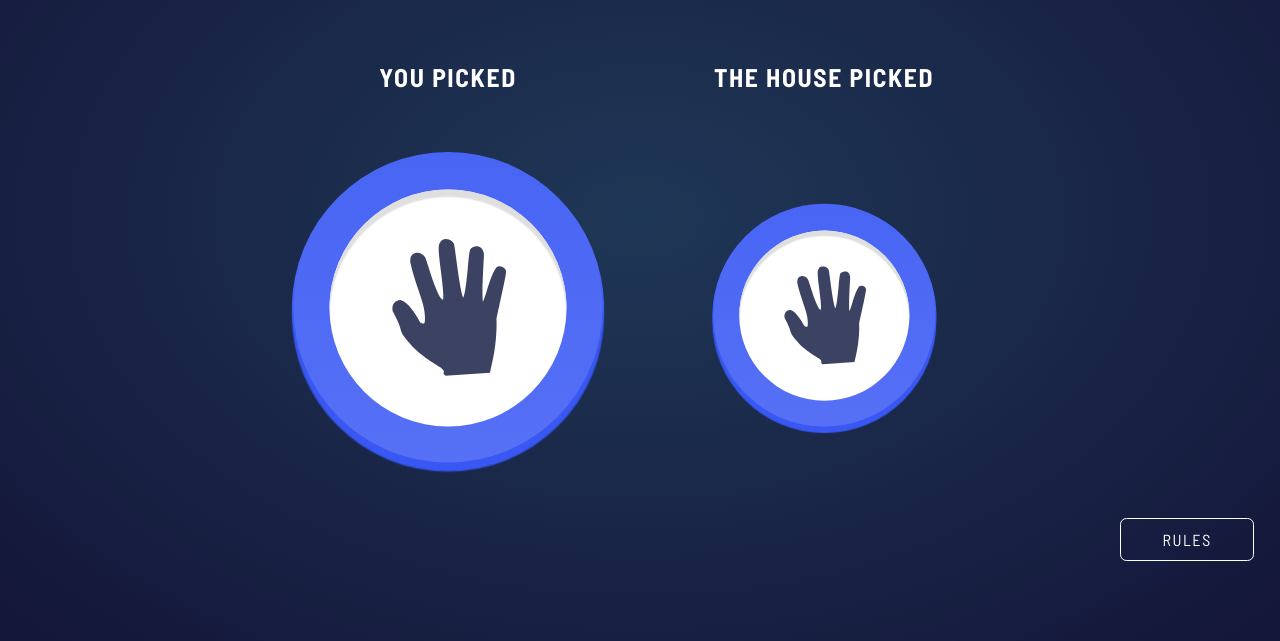
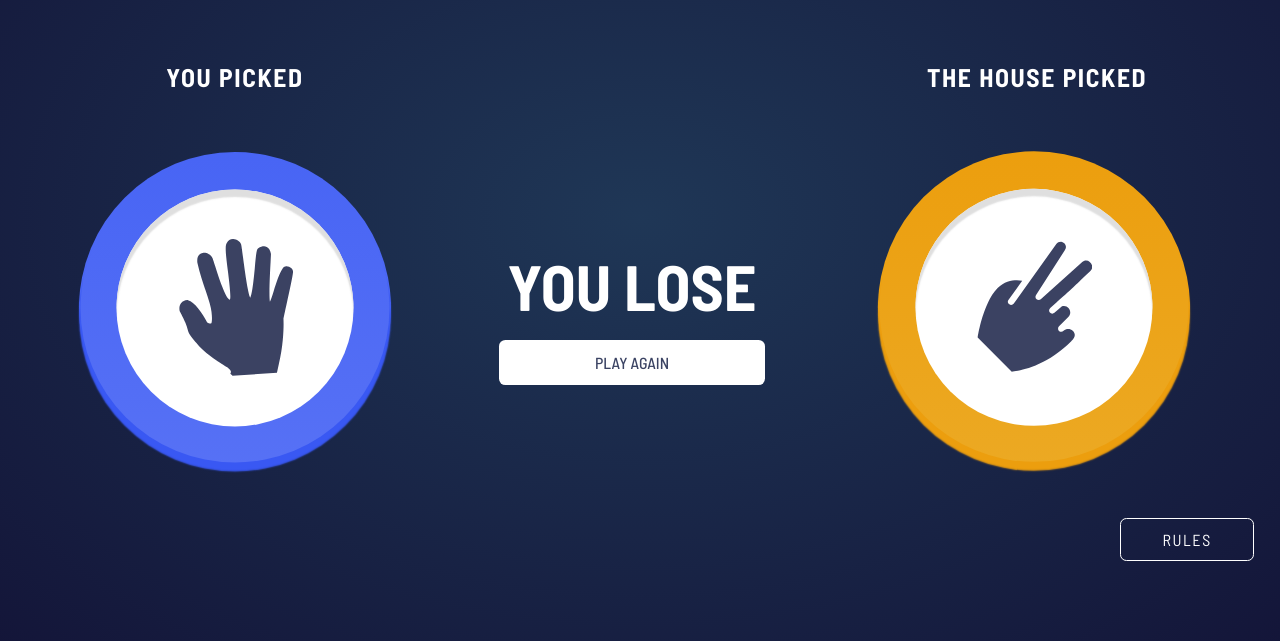
Before and after one commit to LucaJahnen/rock-paper-scissors, a website: page index.html in a window 1280 px wide. Both pictures are taken after a click on the button 530 px from the left and 359 px from the top of the page. Shown: the part 207-848 px from the top of the page. Drawn offline with Linux system fonts and the light colour scheme.

Commit message:
implementing result section

```diff
--- a/main.js
+++ b/main.js
@@ -8,7 +8,7 @@ var __awaiter = (this && this.__awaiter) || function (thisArg, _arguments, P, ge
         step((generator = generator.apply(thisArg, _arguments || [])).next());
     });
 };
-const modal = document.querySelector(".modal");
+const modal = document.querySelector(".modal") || null;
 const rulesButton = document.querySelector(".rules");
 const closeButton = document.querySelector(".close");
 rulesButton === null || rulesButton === void 0 ? void 0 : rulesButton.addEventListener("click", () => {
@@ -18,28 +18,33 @@ closeButton === null || closeButton === void 0 ? void 0 : closeButton.addEventLi
     modal === null || modal === void 0 ? void 0 : modal.close();
 });
 const cards = document.querySelectorAll(".card");
-const wrappers = document.querySelectorAll(".wrapper");
-const bgTriangle = document.querySelector(".bg-triangle");
-const headings = document.querySelectorAll(".heading");
 const possibilites = ["paper", "scissors", "rock"];
 const main = document.querySelector("main");
-cards.forEach((card, index) => {
-    card.addEventListener("click", () => __awaiter(void 0, void 0, void 0, function* () {
-        main === null || main === void 0 ? void 0 : main.innerHTML = "";
-        const houseChoice = possibilites[Math.floor(Math.random() * 3)];
+const handleClick = (index) => {
+    console.log("click");
+    let mainHTML;
+    if (main) {
+        mainHTML = main.innerHTML;
+        main.innerHTML = "";
+    }
+    // prevent a draw
+    const housePossibilites = possibilites.filter(item => item !== possibilites[index]);
+    const houseChoice = housePossibilites[Math.floor(Math.random() * 2)];
     const wait = (ms) => {
         return new Promise(resolve => setTimeout(resolve, ms));
     };
     const getHouseChoice = () => __awaiter(void 0, void 0, void 0, function* () {
-            var _a;
         yield wait(2000);
-            (_a = document.querySelector(".house-wrapper")) === null || _a === void 0 ? void 0 : _a.innerHTML += `
-            <div class="wrapper" style="transform: translate(4%, -104%) scale(calc(28 / 26))">
+        const houseWrapper = document.querySelector(".house-wrapper");
+        if (houseWrapper) {
+            houseWrapper.innerHTML += `
+            <div class="wrapper" style="transform: translate(4%, -108%) scale(1.5)">
                 <button class="card ${houseChoice}" style="left: auto; top: auto">
                     <img src="images/icon-${houseChoice}.svg" alt="">
                 </button>
             </div>
             `;
+        }
     });
     const el = `
     <div class="choice-wrapper">
@@ -59,8 +64,53 @@ cards.forEach((card, index) => {
     `;
     getHouseChoice();
     main === null || main === void 0 ? void 0 : main.insertAdjacentHTML("afterbegin", el);
-        main === null || main === void 0 ? void 0 : main.style.display = "flex";
-        main === null || main === void 0 ? void 0 : main.style.justifyContent = "center";
-        main === null || main === void 0 ? void 0 : main.style.gap = "10rem";
-    }));
+    if (main) {
+        main.style.display = "flex";
+        main.style.justifyContent = "center";
+        main.style.gap = "10rem";
+    }
+    const displayResult = () => __awaiter(void 0, void 0, void 0, function* () {
+        var _a;
+        const winCondition = {
+            "paper,rock": 1,
+            "paper,scissors": 0,
+            "rock,paper": 0,
+            "rock,scissors": 1,
+            "scissors,rock": 0,
+            "scissors,paper": 1
+        };
+        const win = winCondition[`${possibilites[index]},${houseChoice}`] === 1;
+        yield wait(2300);
+        const firstChild = main === null || main === void 0 ? void 0 : main.firstElementChild;
+        const message = document.createElement("div");
+        message.classList.add("result");
+        const buttonReset = () => {
+            const button = document.createElement("button");
+            button.textContent = "Play Again";
+            button.addEventListener("click", () => {
+                if (main) {
+                    main.innerHTML = mainHTML;
+                    main.style.display = "block";
+                    document.querySelectorAll(".card").forEach((card, index) => {
+                        console.log(card);
+                        card.addEventListener("click", () => {
+                            handleClick(index);
                         });
+                    });
+                }
+            });
+            return button;
+        };
+        message.innerHTML = `
+        <h1>${win ? "You Win" : "You Lose"}</h1>
+        `;
+        message.appendChild(buttonReset());
+        main === null || main === void 0 ? void 0 : main.insertBefore(message, (_a = firstChild === null || firstChild === void 0 ? void 0 : firstChild.nextSibling) !== null && _a !== void 0 ? _a : null);
+    });
+    displayResult();
+};
+cards.forEach((card, index) => {
+    card.addEventListener("click", () => {
+        handleClick(index);
+    });
+});
--- a/styles.css
+++ b/styles.css
@@ -56,29 +56,16 @@ main {
     .heading {
         color: white;
         text-transform: uppercase;
-        /* position: absolute;
-        top: 33%; */
         font-size: 1.6rem;
         letter-spacing: 0.1rem;
         margin-bottom: 7rem;
     }
-
-    /* .you {
-        left: 31%;
-    }
-
-    .house {
-        left: 55%;
-    } */
 
     .circle {
         width: 28vmin;
         height: 28vmin;
         background-color: hsl(237, 49%, 15%);
         border-radius: 50%;
-        /* position: absolute;
-        top: 102%;
-        left: 55%; */
     }
 
     .choice-wrapper {
@@ -90,6 +77,31 @@ main {
 
     .house-wrapper {
         position: relative;
+    }
+
+    .result {
+        display: flex;
+        justify-content: center;
+        align-items: center;
+        flex-direction: column;
+
+        h1 {
+            color: white;
+            text-transform: uppercase;
+            font-size: 4rem;
+            margin-bottom: 1rem;
+        }
+
+        button {
+            background-color: white;
+            border: none;
+            color: hsl(229, 25%, 31%);
+            padding: 0.8rem 6rem;
+            border-radius: 0.4rem;
+            text-transform: uppercase;
+            font-weight: 500;
+            font-size: 1rem;
+        }
     }
 
     .bg-triangle {
```
Also changed, not shown: main.ts (+69 -15 lines). Lines whose indentation alone changed are shown as unchanged.
